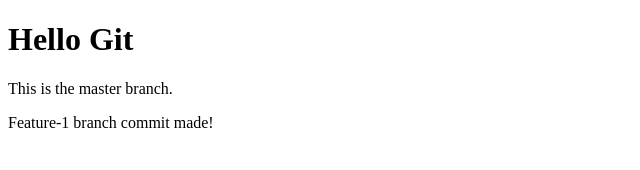
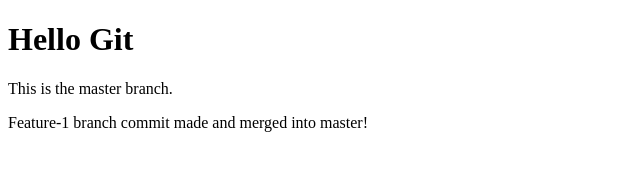
Before and after one commit to JohnsonChen4110/info343, a plain HTML site: page index.html in a window 1280 px wide. Shown: the whole page, without its empty margins (0-640 px from the left). Drawn offline with Linux system fonts and the light colour scheme.

Commit message:
Feature-1 merged into master

```diff
--- a/index.html
+++ b/index.html
@@ -7,7 +7,7 @@
 <body>
     <h1>Hello Git</h1>
     <p>This is the master branch.</p>
-    <p>Feature-1 branch commit made!</p>
+    <p>Feature-1 branch commit made and merged into master!</p>
 
 </body>
 </html>
```
